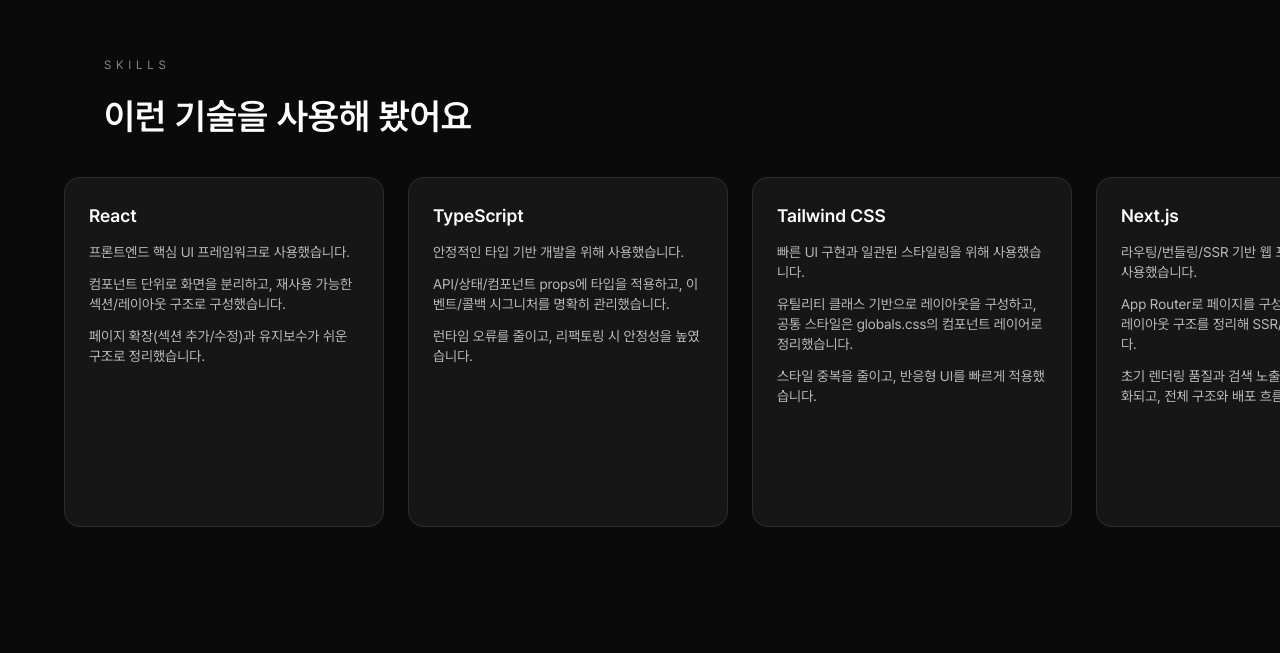
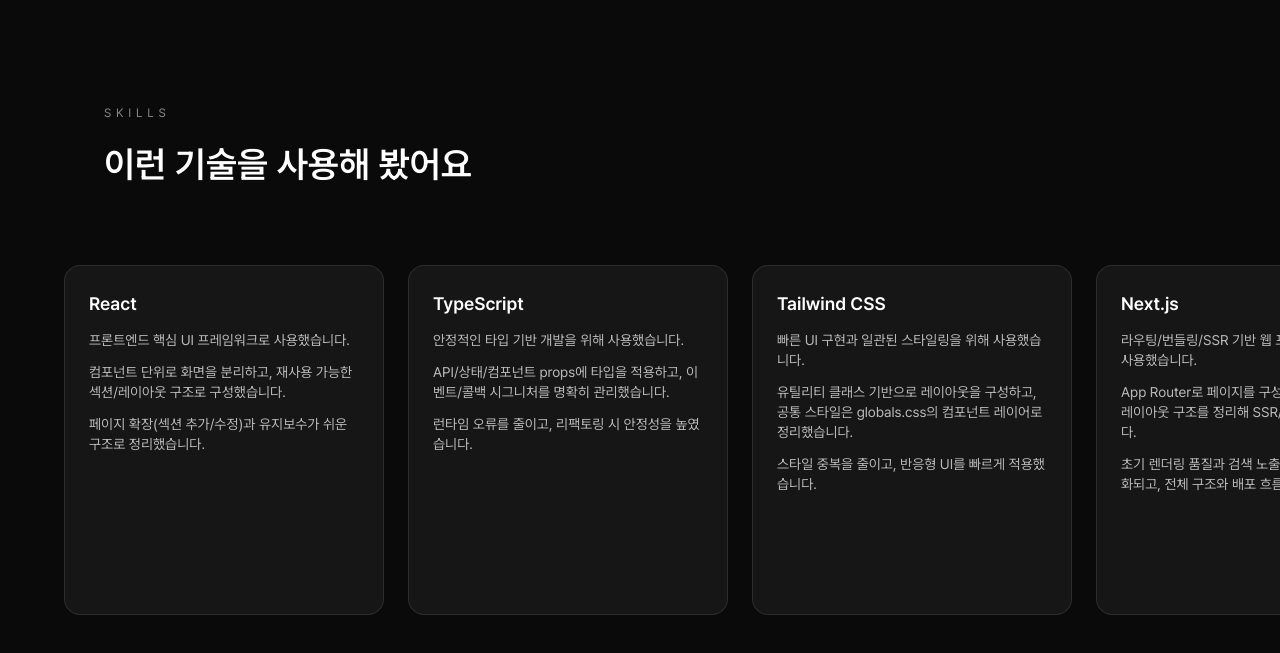
Before and after one commit to blueiz920/hyeokjinsss, a Next.js app: page / in a window 1280 px wide. Shown: the part 2739-3392 px from the top of the page. Built offline with nearby package versions, Linux system fonts and the light colour scheme.

Commit message:
fix: skills 섹션 패딩,마진 조정

```diff
--- a/app/globals.css
+++ b/app/globals.css
@@ -303,12 +303,12 @@ html::-webkit-scrollbar {
   }
 
   .skills-pin {
-    @apply relative h-screen overflow-hidden pt-24 ;
+    @apply relative h-screen overflow-hidden pt-36 ;
 
   }
 
   .skills-track {
-    @apply flex h-[30%] w-max mt-10 gap-6 px-6 md:px-16 mx-auto;
+    @apply flex h-[30%] w-max mt-20 gap-6 px-6 md:px-16 mx-auto;
         height: clamp(200px, 50vh, 450px);
   }
 
```
